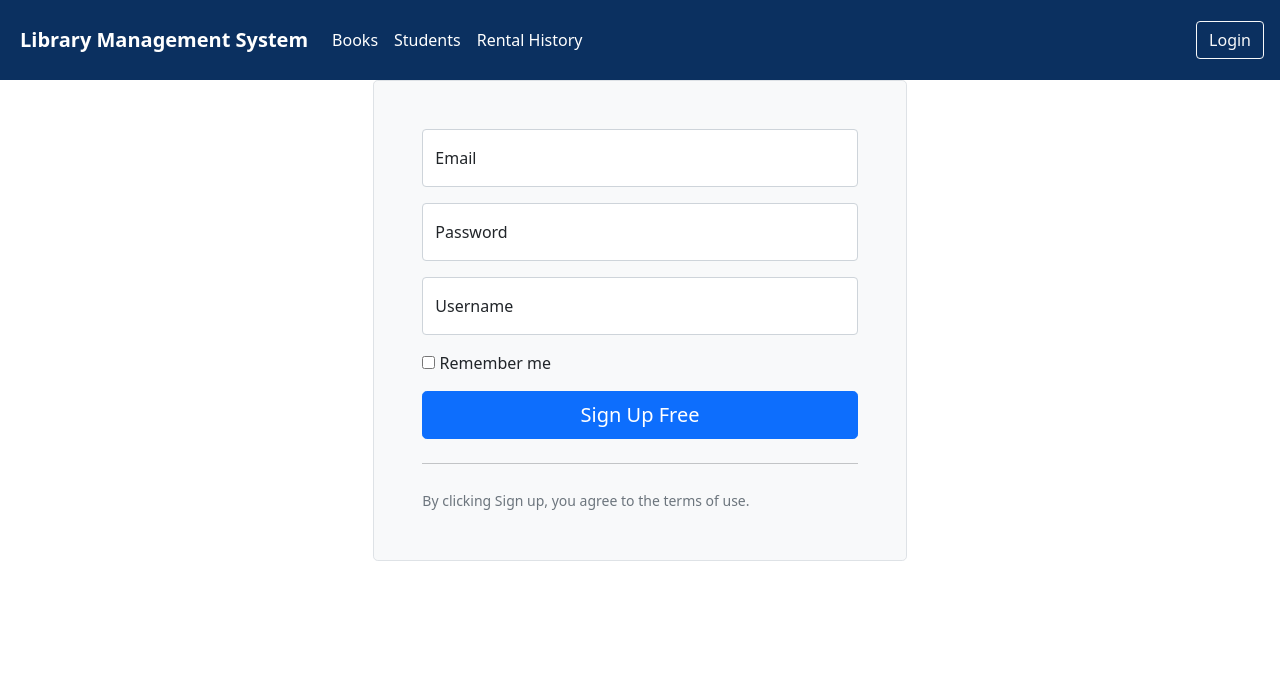
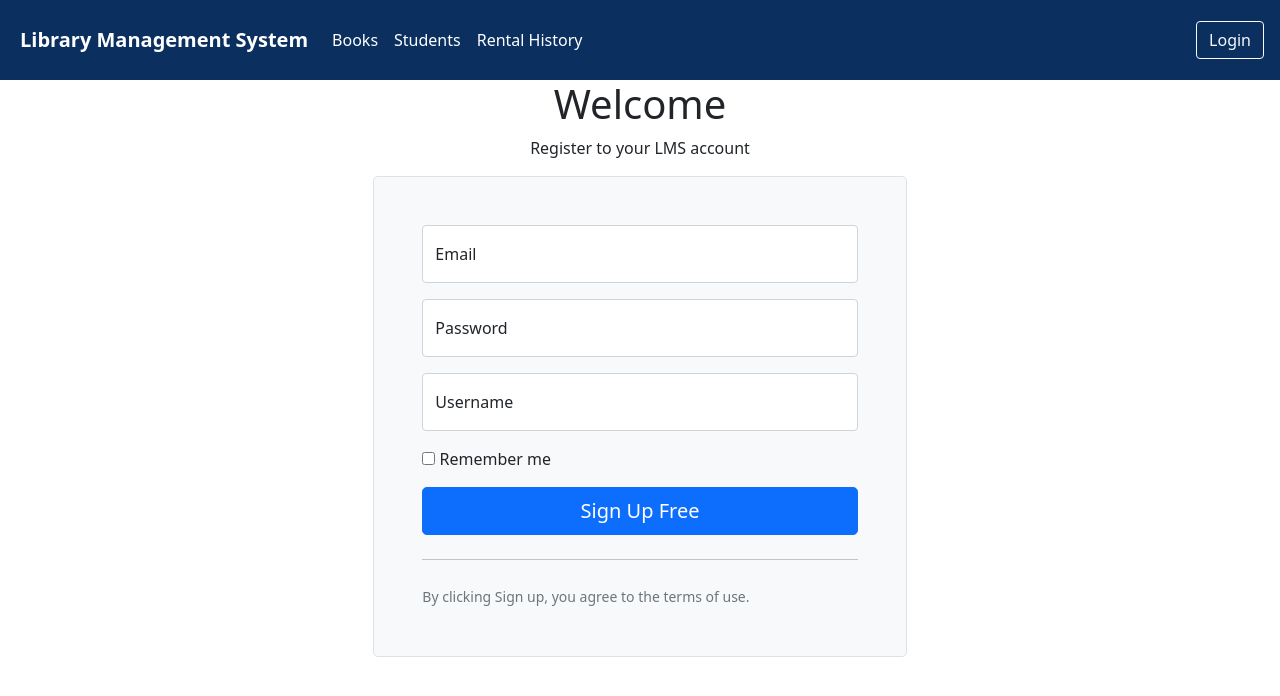
Before and after one commit to abhi886/react-library-management-system, a React (Create React App) app: page /register in a window 1280 px wide. Shown: the top 696 px of the page. Built offline with nearby package versions, Linux system fonts and the light colour scheme; no server answers.

Commit message:
Add welcome paragraph t the register page

```diff
--- a/src/components/registerForm.jsx
+++ b/src/components/registerForm.jsx
@@ -56,6 +56,10 @@
   render() {
     return (
       <div className='col-md-10 mx-auto col-lg-5'>
+        <h1 className='d-flex justify-content-center'>Welcome</h1>
+        <p className='d-flex justify-content-center'>
+          Register to your LMS account
+        </p>
         <form
           className='p-4 p-md-5 border rounded-3 bg-light'
           onSubmit={this.handleSubmit}
```
